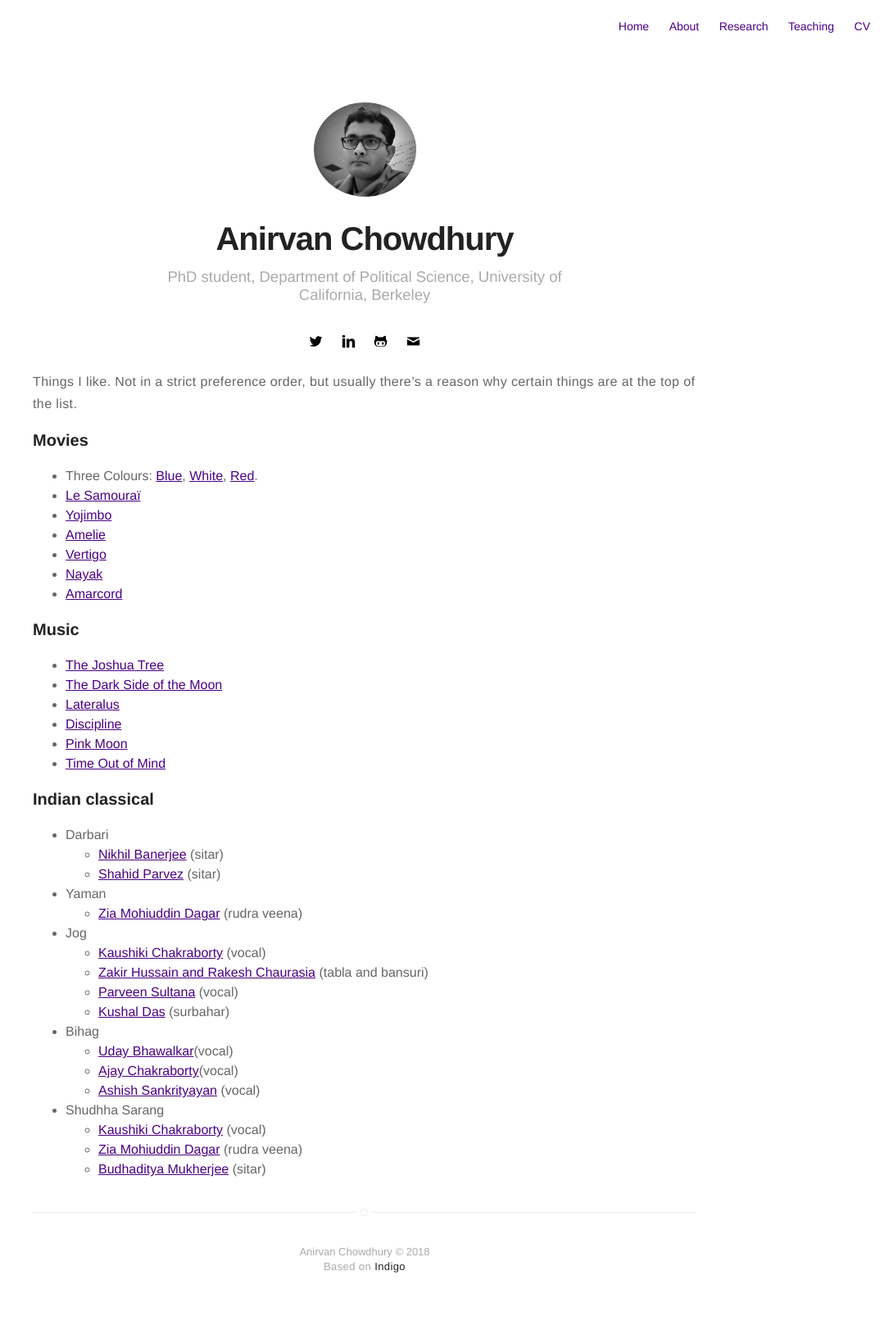
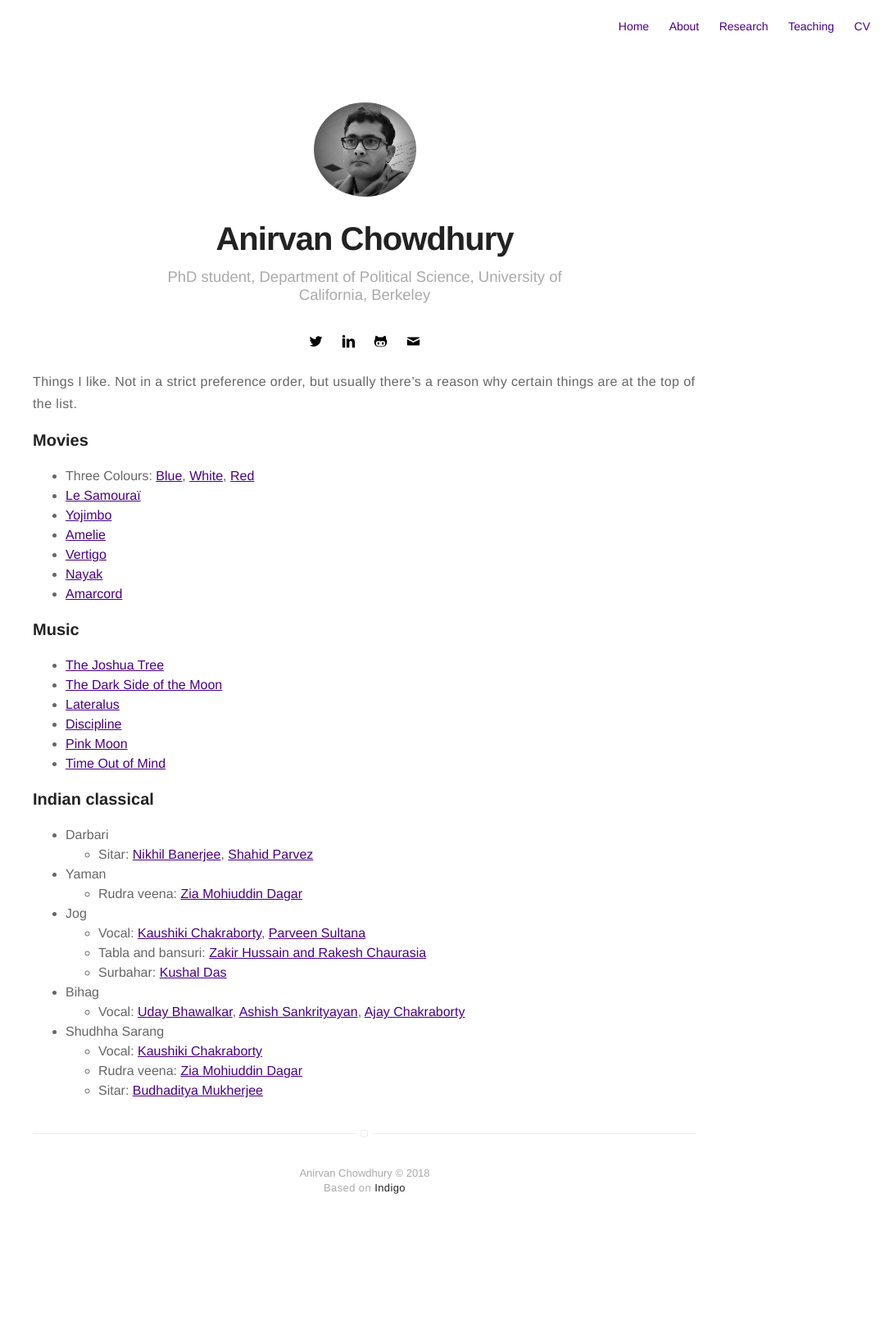
Before and after one commit to anirvanchowdhury/anirvanchowdhury.github.io, a Jekyll site: the page built from fun.md, in a window 1280 px wide. Shown: the whole page at 82% size, without its empty margins (195-1280 px from the left). Built offline with Jekyll 4.4.1, drawn with Linux system fonts in a browser that asks for light colours; after the commit the page ends 1521 px from its top, so only the background shows below that.

Commit message:
fun edit

```diff
--- a/fun.md
+++ b/fun.md
@@ -7,7 +7,7 @@ permalink: /fun/index.html
 Things I like. Not in a strict preference order, but usually there's a reason why certain things are at the top of the list.
 
 ### Movies
-* Three Colours: [Blue](https://www.imdb.com/title/tt0108394/), [White](https://www.imdb.com/title/tt0111507/), [Red](https://www.imdb.com/title/tt0111495/).
+* Three Colours: [Blue](https://www.imdb.com/title/tt0108394/), [White](https://www.imdb.com/title/tt0111507/), [Red](https://www.imdb.com/title/tt0111495/)
 * [Le Samouraï](https://www.imdb.com/title/tt0062229/)
 * [Yojimbo](https://www.imdb.com/title/tt0055630/)
 * [Amelie](https://www.imdb.com/title/tt0211915/)
@@ -25,20 +25,16 @@ Things I like. Not in a strict preference order, but usually there's a reason wh
 
 ### Indian classical
 * Darbari
-	* [Nikhil Banerjee](https://www.youtube.com/watch?v=EUiDVRfYwmQ) (sitar)
-	* [Shahid Parvez](https://www.youtube.com/watch?v=cb6kvPdQPSY) (sitar)
+	* Sitar: [Nikhil Banerjee](https://www.youtube.com/watch?v=EUiDVRfYwmQ), [Shahid Parvez](https://www.youtube.com/watch?v=cb6kvPdQPSY)
 * Yaman
-	* [Zia Mohiuddin Dagar](https://www.youtube.com/watch?v=q5trNs7M3MU) (rudra veena)
+	* Rudra veena: [Zia Mohiuddin Dagar](https://www.youtube.com/watch?v=q5trNs7M3MU)
 * Jog
-	* [Kaushiki Chakraborty](https://www.youtube.com/watch?v=jkNlOUF6OLE) (vocal)
-	* [Zakir Hussain and Rakesh Chaurasia](https://www.youtube.com/watch?v=O2K0ptoYpuc) (tabla and bansuri)
-	* [Parveen Sultana](https://www.youtube.com/watch?v=B0rPw5JQs3I) (vocal)
-	* [Kushal Das](https://www.youtube.com/watch?v=SK3FmfOeJ4w) (surbahar)
+	* Vocal: [Kaushiki Chakraborty](https://www.youtube.com/watch?v=jkNlOUF6OLE), [Parveen Sultana](https://www.youtube.com/watch?v=B0rPw5JQs3I)
+	* Tabla and bansuri: [Zakir Hussain and Rakesh Chaurasia](https://www.youtube.com/watch?v=O2K0ptoYpuc)
+	* Surbahar: [Kushal Das](https://www.youtube.com/watch?v=SK3FmfOeJ4w)
 * Bihag
-	* [Uday Bhawalkar](https://www.youtube.com/watch?v=0PljerNT1iU)(vocal)
-	* [Ajay Chakraborty](https://www.youtube.com/watch?v=wlo7Lpdcn2w)(vocal)
-	* [Ashish Sankrityayan](https://www.youtube.com/watch?v=E4l_J877tdk) (vocal)
+	* Vocal: [Uday Bhawalkar](https://www.youtube.com/watch?v=0PljerNT1iU), [Ashish Sankrityayan](https://www.youtube.com/watch?v=E4l_J877tdk), [Ajay Chakraborty](https://www.youtube.com/watch?v=wlo7Lpdcn2w)
 * Shudhha Sarang
-	* [Kaushiki Chakraborty](https://www.youtube.com/watch?v=PzCZomuHVVQ) (vocal)
-	* [Zia Mohiuddin Dagar](https://www.youtube.com/watch?v=9QiJ1E6UpEs) (rudra veena)
-	* [Budhaditya Mukherjee](https://www.youtube.com/watch?v=PpoLmkkkHdM) (sitar)
+	* Vocal: [Kaushiki Chakraborty](https://www.youtube.com/watch?v=PzCZomuHVVQ)
+	* Rudra veena: [Zia Mohiuddin Dagar](https://www.youtube.com/watch?v=9QiJ1E6UpEs)
+	* Sitar: [Budhaditya Mukherjee](https://www.youtube.com/watch?v=PpoLmkkkHdM)
```
